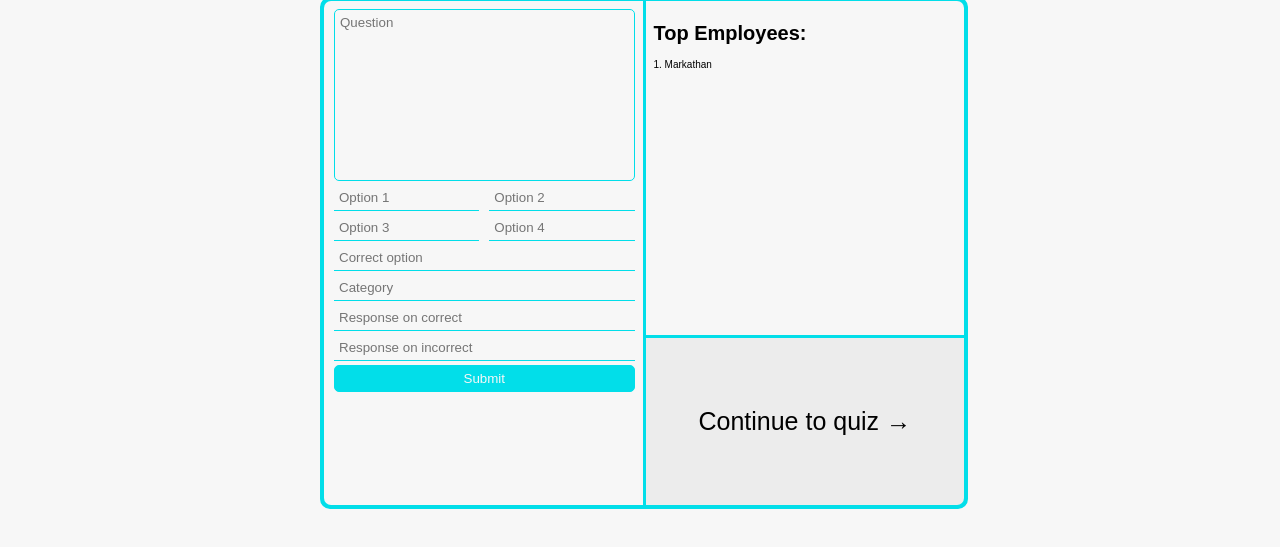
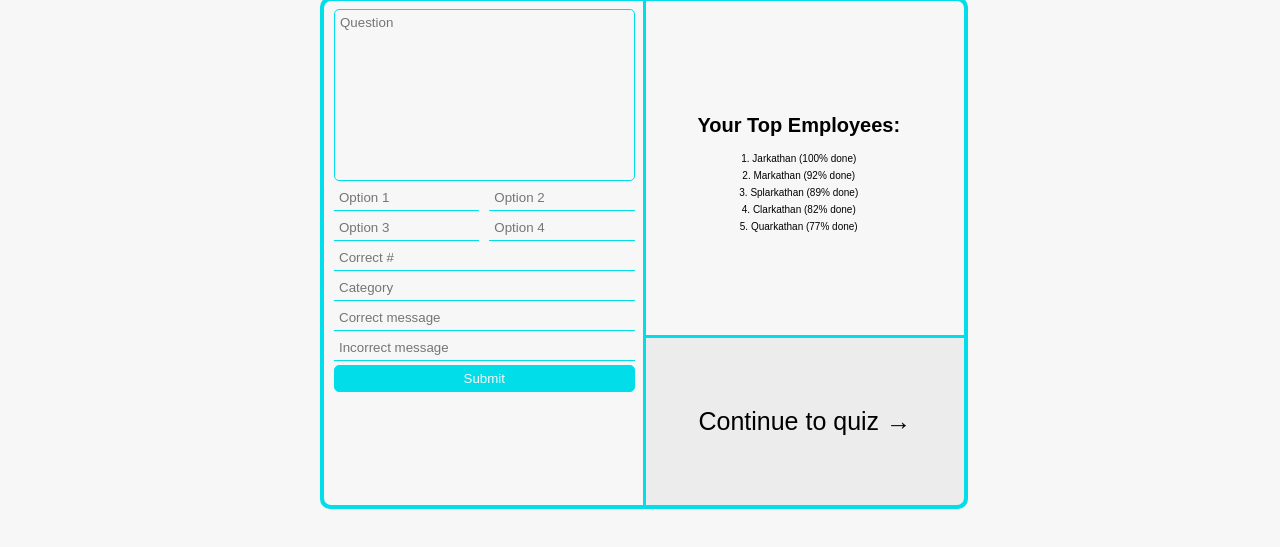
Before and after one commit to Jacob-Guglielmin/ImmuneIT, a website with bundled scripts: page manager.html in a window 1280 px wide. Shown: the part 179-726 px from the top of the page. Built offline with nearby package versions, Linux system fonts and the light colour scheme; a web font is replaced by a local one.

Commit message:
Finish (?) styling for manager page

```diff
--- a/css/manager.css
+++ b/css/manager.css
@@ -5,12 +5,17 @@
     padding-left: 8px;
 }
 
-#databaseContainer {
+#employeesContainer {
     grid-row: 1 / 2;
     grid-column: 2 / 3;
     border-radius: 0 7px 0 0;
     padding: 8px;
     padding-right: 20px;
+
+    display: flex;
+    justify-content: center;
+    align-items: center;
+    flex-direction: column;
 }
 
 #fieldContainer {
@@ -28,6 +33,10 @@
     border-radius: 0;
     padding: 5px;
     background-color: var(--color-background);
+}
+
+.topEmployee {
+    margin: 3px;
 }
 
 #dbSubmit {
--- a/manager.html
+++ b/manager.html
@@ -35,16 +35,20 @@
                         <input class="dbField" id="dbAnswer2" placeholder="Option 2">
                         <input class="dbField" id="dbAnswer3" placeholder="Option 3">
                         <input class="dbField" id="dbAnswer4" placeholder="Option 4">
-                        <input class="dbField" id="dbCorrect" placeholder="Correct option">
+                        <input class="dbField" id="dbCorrect" placeholder="Correct #">
                         <input class="dbField" id="dbCategory" placeholder="Category">
-                        <input class="dbField" id="dbPostCorrect" placeholder="Response on correct">
-                        <input class="dbField" id="dbPostIncorrect" placeholder="Response on incorrect">
+                        <input class="dbField" id="dbPostCorrect" placeholder="Correct message">
+                        <input class="dbField" id="dbPostIncorrect" placeholder="Incorrect message">
                         <button id="dbSubmit">Submit</button>
                     </div>
                 </div>
-                <div id="databaseContainer">
-                    <h1>Top Employees:</h1>
-                    <p>1. Markathan</p>
+                <div id="employeesContainer">
+                    <h1>Your Top Employees:</h1>
+                    <p class="topEmployee">1. Jarkathan (100% done)</p>
+                    <p class="topEmployee">2. Markathan (92% done)</p>
+                    <p class="topEmployee">3. Splarkathan (89% done)</p>
+                    <p class="topEmployee">4. Clarkathan (82% done)</p>
+                    <p class="topEmployee">5. Quarkathan (77% done)</p>
                 </div>
                 <div id="goToQuizContainer">
                     <a id="goToQuizButton" href="./question.html" class="hoverEffect">Continue to quiz →</a>
```
